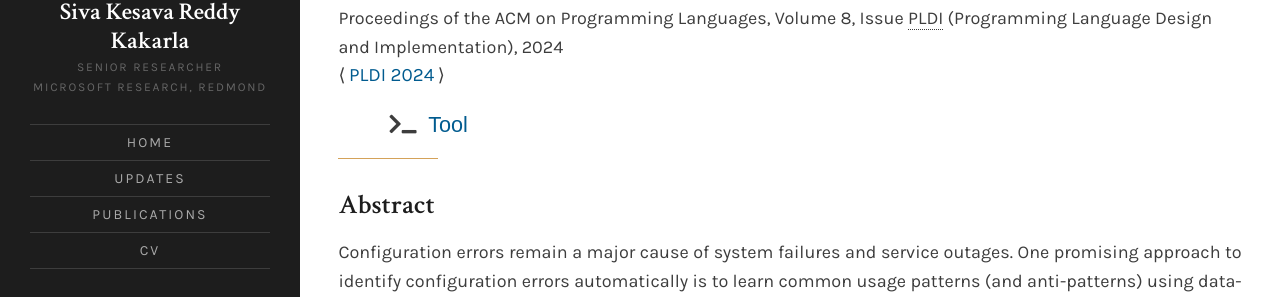
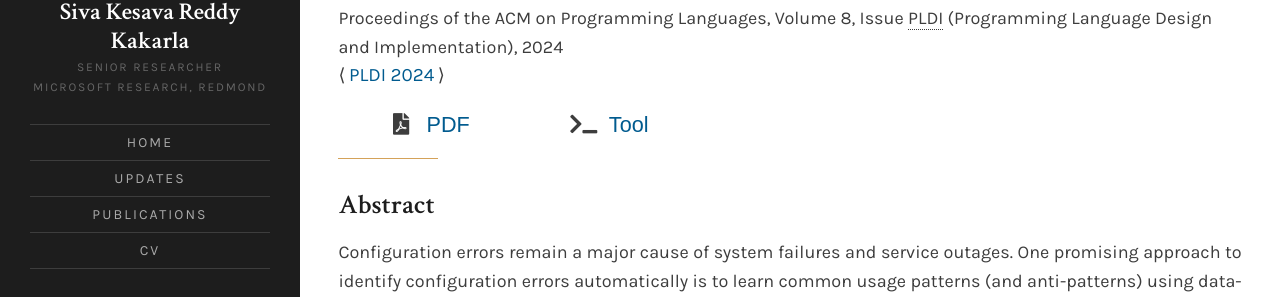
Before and after one commit to SivaKesava1/sivakesava1.github.io, a Jekyll site: the page built from _projects/12-diffy.md, in a window 1280 px wide. Shown: the part 246-543 px from the top of the page. Built offline with Jekyll 4.4.1, drawn with Linux system fonts in a browser that asks for light colours; nearby versions of some CDN libraries; a style sheet for code colours, icons or effects is not loaded.

Commit message:
Diffy paper added

```diff
--- a/_projects/12-diffy.md
+++ b/_projects/12-diffy.md
@@ -15,6 +15,7 @@ target:
 artifact_badges: ['acm_available']
 
 links:
+    PDF: '%BASE_URL%/assets/pdf/pldi24_diffy.pdf'
     Tool: 'https://github.com/microsoft/DiffyConfigAnalyzer'
 
 ---
--- a/_sass/_structure.scss
+++ b/_sass/_structure.scss
@@ -3,7 +3,7 @@
  * ----------------------------------------------------------------------------
  */
 .inner-wide {
-  max-width: 1000px;
+  max-width: 1090px;
 }
 
 .inner {
```
Also changed, not shown: _projects/10-hotnets.md (+1 -0 lines), 1 other file.
